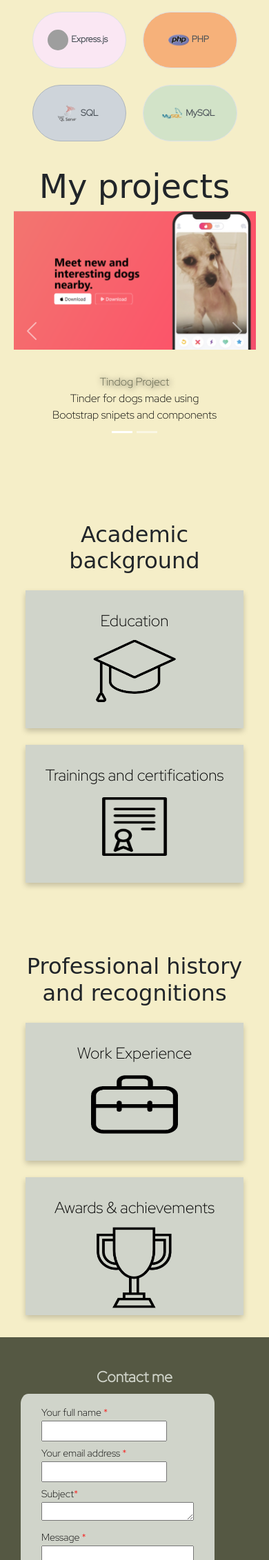
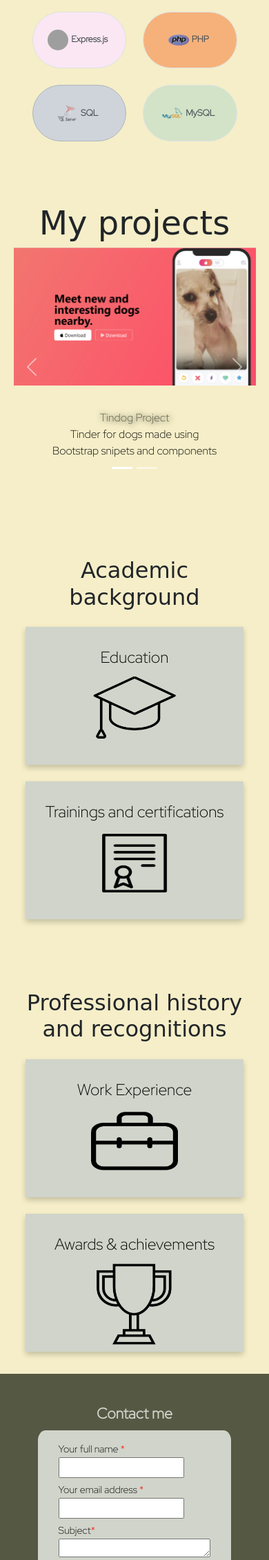
Before and after one commit to latolatto/resume, a PHP site: page / in a window 390 px wide. Shown: the part 1196-3458 px from the top of the page at 69% size. Run offline with PHP 8.4, Linux system fonts and the light colour scheme; some web fonts are replaced; grey boxes are pictures that could not be loaded.

Commit message:
responsive last

```diff
--- a/style.css
+++ b/style.css
@@ -567,7 +567,8 @@ ul.navbar-nav{
     }
 
     .projects-title{
-        margin-top: 10%;
+        margin-top: 15%;
+        padding-top:15%;
     }
    .caruseli{
     width:90%;
@@ -716,10 +717,12 @@ ul.navbar-nav{
     }
 
     .forma{
+        display: flex;
         width:90%;
         justify-self: center;
         align-items: center;
         justify-content: center;
+        margin-left:5%;
     }
 }
 
@@ -1177,7 +1180,7 @@ padding-left: 12%;
 }
 
 .forma{
-margin-left:10%;
+margin-left:15%;
 padding:0;
 justify-content: center;
 }
```
